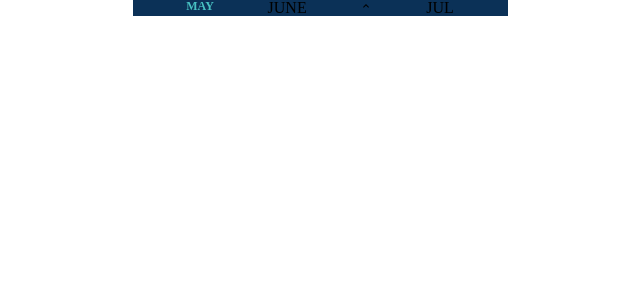
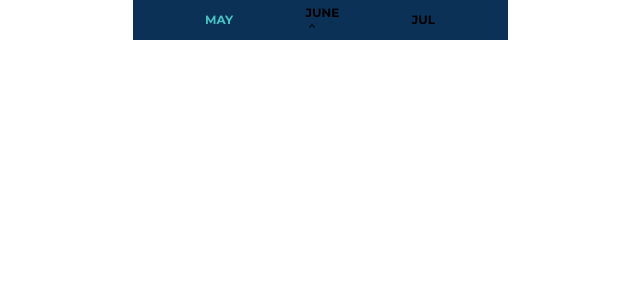
Before and after one commit to VerumQuark/coachList, a React (Create React App) app: page / in a window 1280 px wide. Shown: the top 300 px of the page, without its empty margins (320-960 px from the left). Built offline with nearby package versions, Linux system fonts and the light colour scheme.

Commit message:
continue write calendar

```diff
--- a/package.json
+++ b/package.json
@@ -8,6 +8,7 @@
     "@testing-library/jest-dom": "^4.2.4",
     "@testing-library/react": "^9.4.0",
     "@testing-library/user-event": "^7.2.1",
+    "node-sass": "^4.13.1",
     "react": "^16.12.0",
     "react-dom": "^16.12.0",
     "react-scripts": "3.4.0"
--- a/public/index.html
+++ b/public/index.html
@@ -24,7 +24,7 @@
       work correctly both with client-side routing and a non-root public URL.
       Learn how to configure a non-root public URL by running `npm run build`.
     -->
-    <link href="https://fonts.googleapis.com/css?family=Montserrat:400,600,700&display=swap" rel="stylesheet">
+    <link href="https://fonts.googleapis.com/css?family=Montserrat:400,500,700,800&display=swap" rel="stylesheet">
     <title>React App</title>
   </head>
   <body>
--- a/src/App.js
+++ b/src/App.js
@@ -1,6 +1,6 @@
-import React, { Component }  from 'react';
-import styles                from './app.module.css';
-import CalendarNav from './components/header/index.js'
+import React, { Component } from 'react';
+import styles               from './app.module.scss';
+import CalendarNav          from './components/header/index.js'
 
 class App extends Component {
 
--- a/src/app.module.css
+++ /dev/null
@@ -1,15 +0,0 @@
-@import "reset.css";
-
-* {
-    box-sizing: border-box;
-}
-
-body {
-    --primary-color: #0B3157;
-    --secondary-color: #FFF;
-    --accent-color: #48C1C2;
-    --attention-color: #F06543;
-    display: flex;
-    margin: 0 auto;
-    justify-content: center;
-}
--- /dev/null
+++ b/src/app.module.scss
@@ -0,0 +1,11 @@
+@import "reset";
+
+* {
+    box-sizing: border-box;
+}
+
+body {
+    display: flex;
+    margin: 0 auto;
+    justify-content: center;
+}
--- /dev/null
+++ b/src/components/header/calendarNav.module.scss
@@ -0,0 +1,36 @@
+@import "../../styles/modules/variables";
+
+.nav{
+    width: 375px;
+    height: 40px;
+
+    background-color: $primary-color;
+    position: relative;
+    text-transform: uppercase;
+
+    font-family: 'Montserrat', 'sans-serif' ;
+    font-size: 12px;
+    font-weight: 700;
+    line-height: 14px;
+
+    display: flex;
+    justify-content: space-evenly;
+    align-items: center;
+}
+
+.currentMonth{
+    font-size: 16px;
+    font-weight: 800;
+    line-height: 19px;
+    color: $secondary-color;
+}
+
+.sideMonth{
+    font-size: 12px;
+    font-weight: 700;
+    color: $accent-color;
+}
+
+.navArrow{
+    height: 12px;
+}
--- a/src/components/header/header.module.css
+++ /dev/null
@@ -1,18 +0,0 @@
-.nav{
-    width: 375px;
-    background-color: var( --primary-color);
-    position: relative;
-    text-transform: uppercase;
-    display: flex;
-    justify-content: space-evenly;
-}
-
-.sideMonth{
-    font-size: 12px;
-    font-weight: 700;
-    color: var( --accent-color );
-}
-
-.navArrow{
-    height: 12px;
-}
--- a/src/components/header/index.js
+++ b/src/components/header/index.js
@@ -1,5 +1,5 @@
 import React, { Component } from 'react';
-import styles               from './header.module.css';
+import styles               from './calendarNav.module.scss';
 import Icon                 from '@mdi/react';
 import { mdiChevronDown }   from '@mdi/js';
 
@@ -21,12 +21,14 @@ class CalendarNav extends Component {
           {this.state.prevMonth}
         </h2>
 
+        <div>
           <h1>
             {this.state.currentMonth}
           </h1>
           <Icon className={styles.navArrow}
                 path={mdiChevronDown}
                 vertical={true}/>
+        </div>
 
         <h2>
           {this.state.nextMonth}
--- a/src/index.js
+++ b/src/index.js
@@ -1,6 +1,6 @@
 import React from 'react';
 import ReactDOM from 'react-dom';
-import './app.module.css';
+import './app.module.scss';
 import App from './App';
 import * as serviceWorker from './serviceWorker';
 
--- /dev/null
+++ b/src/styles/modules/_variables.scss
@@ -0,0 +1,4 @@
+$primary-color: #0B3157;
+$secondary-color: #FFF;
+$accent-color: #48C1C2;
+$attention-color: #F06543;
```
Also changed, not shown: src/reset.scss (renamed from src/reset.css), 1 other file (tests, documents, lock files or other folders). Lines whose indentation alone changed are shown as unchanged.
